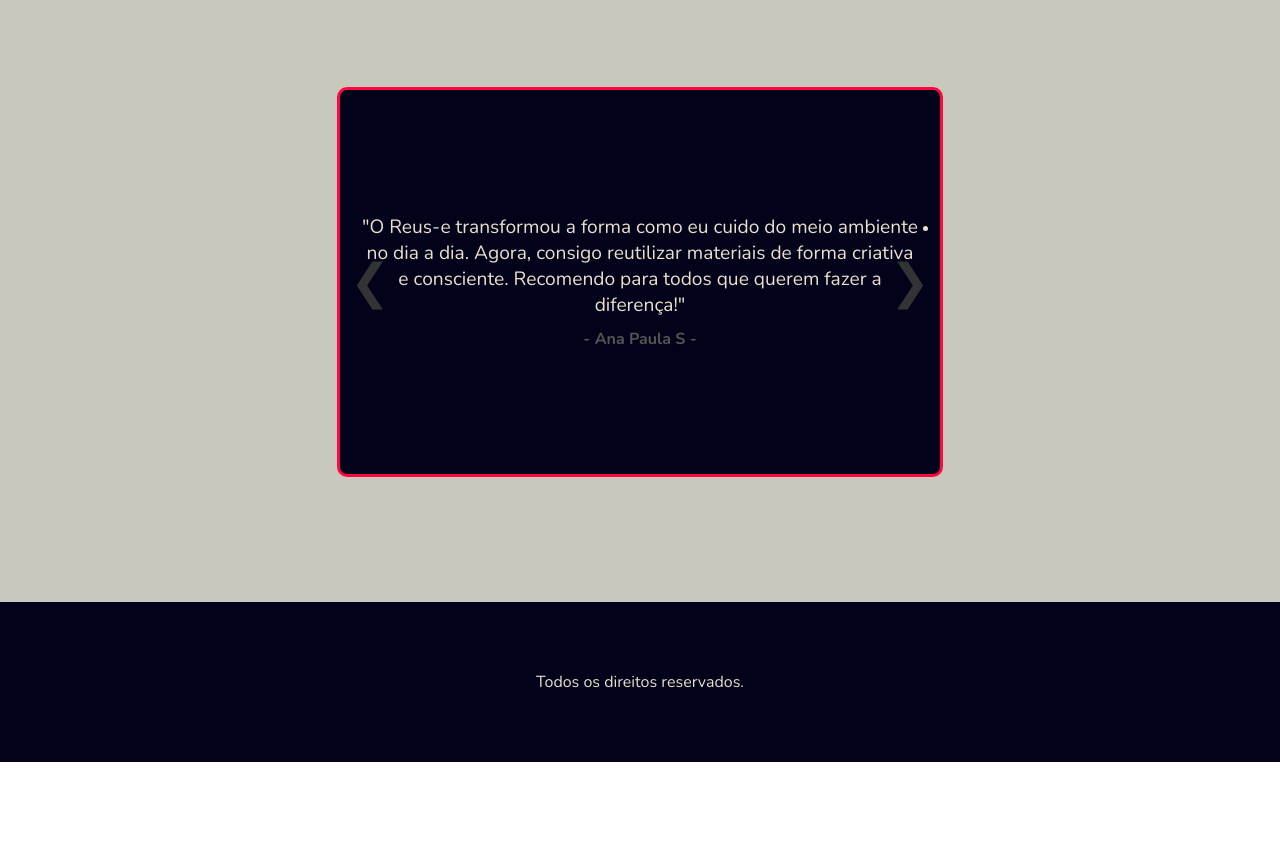
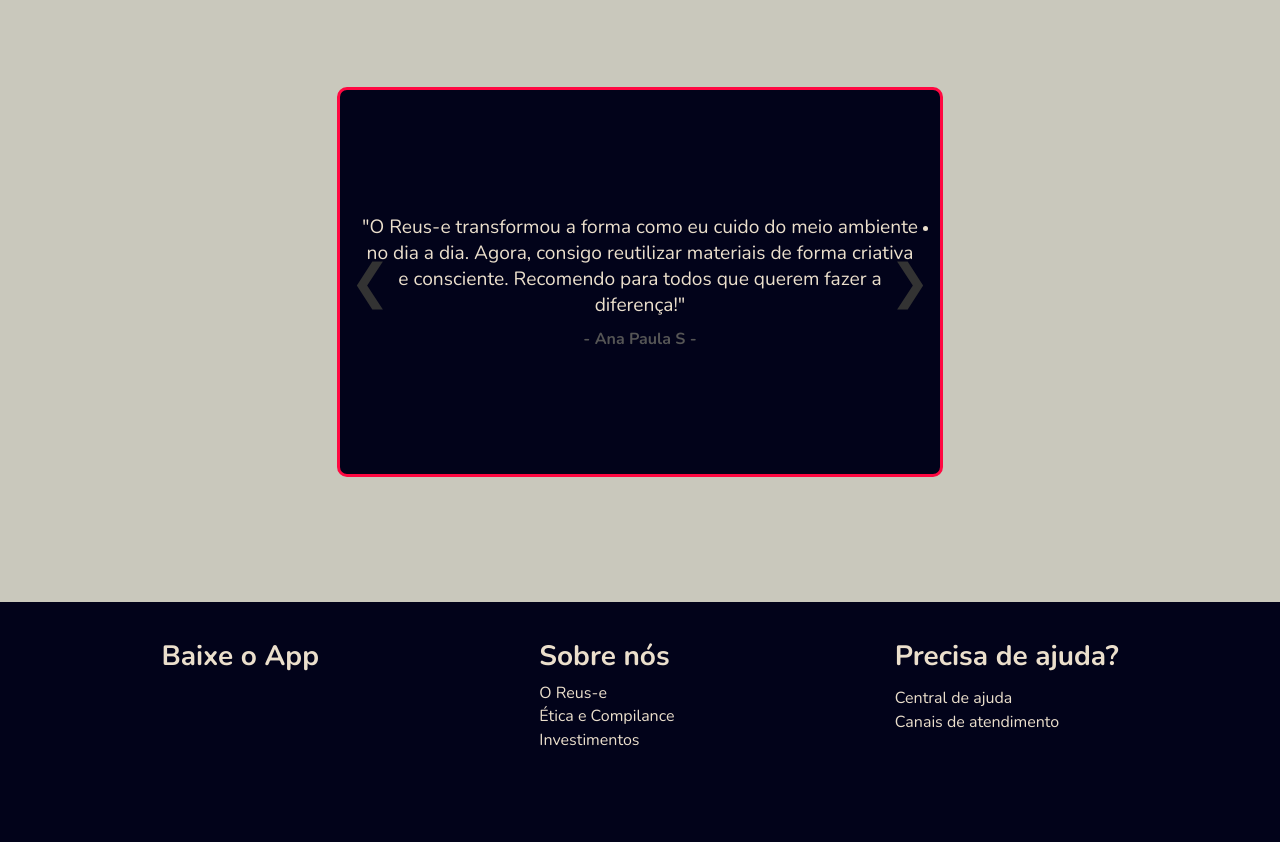
Before and after one commit to qzigor/reus-e, a plain HTML site: page index.html in a window 1280 px wide. Shown: the part 2438-3280 px from the top of the page. Before the commit the page ends 3200 px from the top, so only its background shows below. Drawn offline with nearby package versions, Linux system fonts and the light colour scheme.

Commit message:
alterações na parte final da página

```diff
--- a/index.html
+++ b/index.html
@@ -94,7 +94,21 @@
         </section>
     </main>
     <footer>
-        <p>Todos os direitos reservados.</p>
+        <div class="colum">
+          <p class="footer-titles">Baixe o App</p>
+
+        </div>
+        <div class="colum">
+          <p class="footer-titles">Sobre nós</p>
+          <p class="text">O Reus-e</p>
+          <p class="text">Ética e Compilance</p>
+          <p class="text">Investimentos</p>
+        </div>
+        <div class="colum">
+          <p class="footer-titles">Precisa de ajuda?</p>
+          <p class="text">Central de ajuda</p>
+          <p class="text">Canais de atendimento</p>
+        </div>
     </footer>
       <script src="script.js"></script>
 </body>
--- a/style.css
+++ b/style.css
@@ -219,10 +219,34 @@
 }
 
 footer{
+    padding: 0 4%;
     background-color: #02031A;
-    height: 20vh;
+    height: 30vh;
     color:#EBDFCC;
     display: flex;
-    justify-content: center;
+    justify-content: space-around;
     align-items: center;
 }
+
+.colum{
+    box-sizing: border-box;
+    padding-top: 3%;
+    height: 100%;
+}
+
+.footer-titles{
+    font-size: 1.75rem;
+    font-weight: bold;
+    margin-bottom: 5%;
+}
+
+.colum .text{
+    font-size: 1rem;
+    margin-top: 1%;
+    margin-bottom: 1%;
+}
+
+.colum .text:hover{
+    color: #FF0841;
+    cursor: pointer;
+}
```
